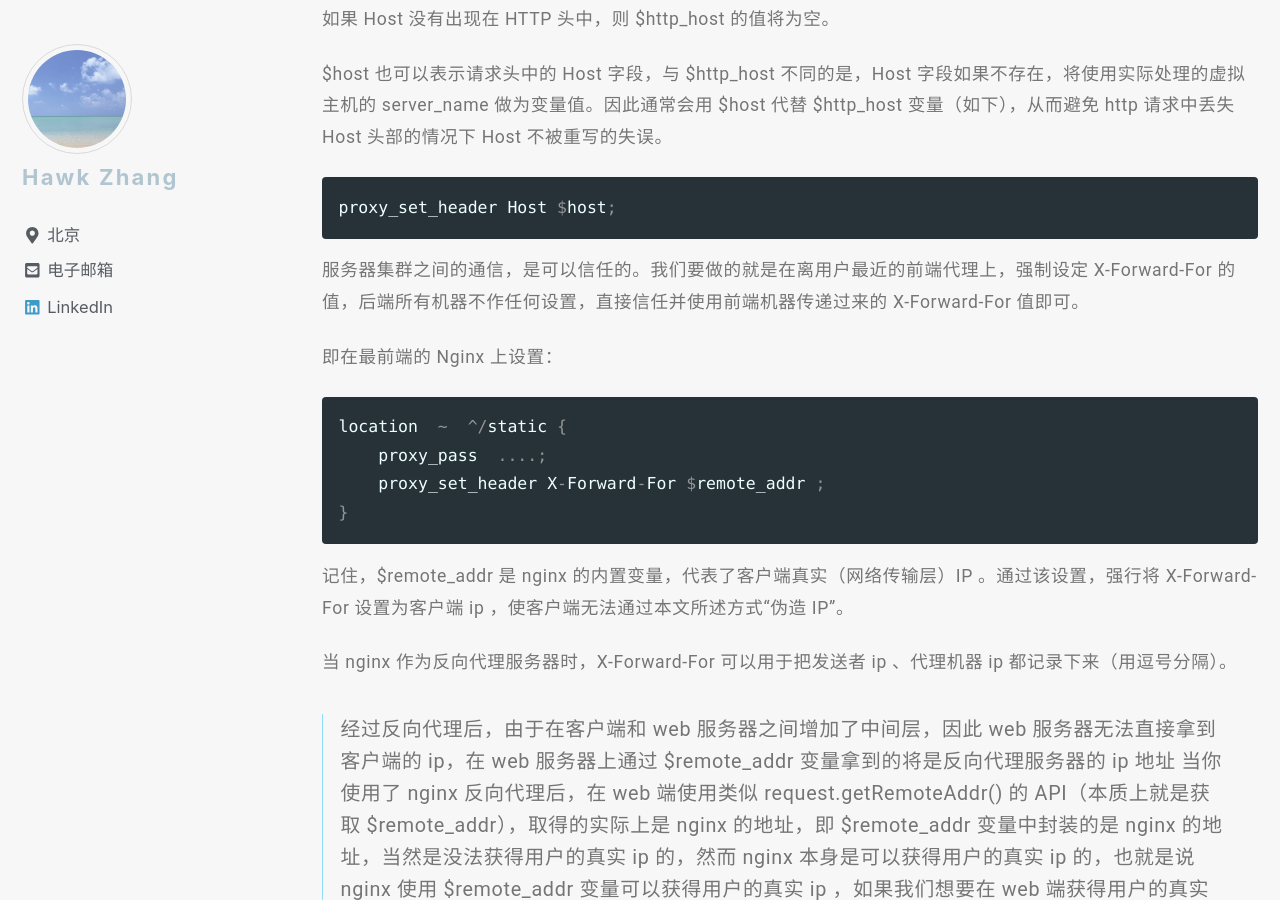
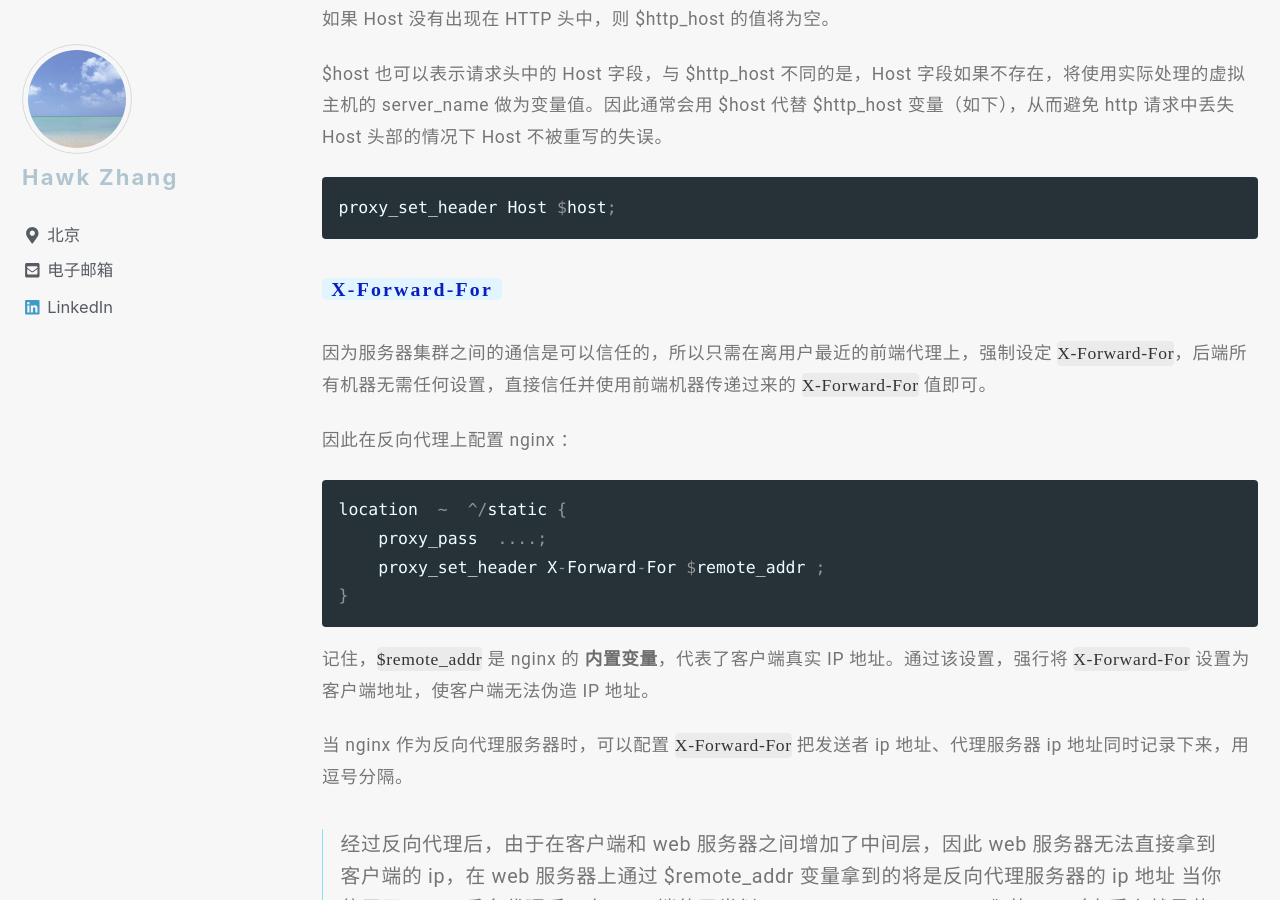
Before and after one commit to narru888/linotes_note, a Jekyll site: the page built from _posts/server/nginx/2016-01-03-common.conf.md, in a window 1280 px wide and 900 px high, scrolled down 1880 px. Built offline with Jekyll 4.4.1, drawn with Linux system fonts in a browser that asks for light colours; nearby versions of some CDN libraries; a script that is not in the unit is left out.

Commit message:
update on 2018-08-07 15:30:01 CST

````diff
--- a/_posts/server/nginx/2016-01-03-common.conf.md
+++ b/_posts/server/nginx/2016-01-03-common.conf.md
@@ -41,6 +41,7 @@ proxy_set_header X-Forward-For $remote_addr;
 
 这里，`$http_host` 和 `$remote_addr` 都是 nginx 的导出变量，可以在配置文件中直接使用。
 
+
 ##### 用 $host 代替 $http_host
 
 如果 Host 没有出现在 HTTP 头中，则 $http_host 的值将为空。
@@ -51,10 +52,12 @@ $host 也可以表示请求头中的 Host 字段，与 $http_host 不同的是
 proxy_set_header Host $host;
 ```
 
-服务器集群之间的通信，是可以信任的。我们要做的就是在离用户最近的前端代理上，强制设定 X-Forward-For 的值，后端所有机器不作任何设置，直接信任并使用前端机器传递过来的 X-Forward-For 值即可。
 
+##### `X-Forward-For`
 
-即在最前端的 Nginx 上设置：
+因为服务器集群之间的通信是可以信任的，所以只需在离用户最近的前端代理上，强制设定 `X-Forward-For`，后端所有机器无需任何设置，直接信任并使用前端机器传递过来的 `X-Forward-For` 值即可。
+
+因此在反向代理上配置 nginx ：
 
 ```conf
 location  ~  ^/static {
@@ -63,9 +66,9 @@ location  ~  ^/static {
 }
 ```
 
-记住，$remote_addr 是 nginx 的内置变量，代表了客户端真实（网络传输层）IP 。通过该设置，强行将 X-Forward-For 设置为客户端 ip ，使客户端无法通过本文所述方式“伪造 IP”。
+记住，`$remote_addr` 是 nginx 的 **内置变量**，代表了客户端真实 IP 地址。通过该设置，强行将 `X-Forward-For` 设置为客户端地址，使客户端无法伪造 IP 地址。
 
-当 nginx 作为反向代理服务器时，X-Forward-For 可以用于把发送者 ip 、代理机器 ip 都记录下来（用逗号分隔）。
+当 nginx 作为反向代理服务器时，可以配置 `X-Forward-For` 把发送者 ip 地址、代理服务器 ip 地址同时记录下来，用逗号分隔。
 
 
 > 经过反向代理后，由于在客户端和 web 服务器之间增加了中间层，因此 web 服务器无法直接拿到客户端的 ip，在 web 服务器上通过 $remote_addr 变量拿到的将是反向代理服务器的 ip 地址      当你使用了 nginx 反向代理后，在 web 端使用类似 request.getRemoteAddr() 的 API（本质上就是获取 $remote_addr），取得的实际上是 nginx 的地址，即 $remote_addr 变量中封装的是 nginx 的地址，当然是没法获得用户的真实 ip 的，然而 nginx 本身是可以获得用户的真实 ip 的，也就是说 nginx 使用 $remote_addr 变量可以获得用户的真实 ip ，如果我们想要在 web 端获得用户的真实 ip ，就必须在 nginx 这里作一个赋值操作，如下：
````
Also changed, not shown: 1 other file.
